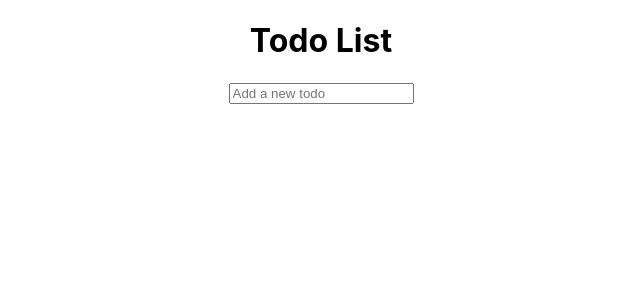
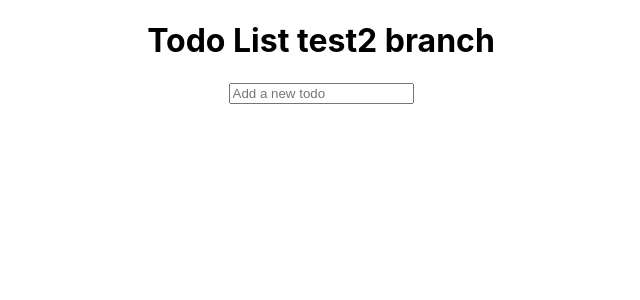
Before and after one commit to ss5815190/Redux-toolkit-todo, a React (Create React App) app: page / in a window 1280 px wide. Shown: the top 300 px of the page, without its empty margins (319-959 px from the left). Built offline with nearby package versions, Linux system fonts and the light colour scheme.

Commit message:
branch 2

```diff
--- a/src/App.jsx
+++ b/src/App.jsx
@@ -22,7 +22,7 @@ function App() {
 
   return (
     <div className="App">
-      <h1>Todo List</h1>
+      <h1>Todo List test2 branch</h1>
       <input
         type="text"
         placeholder="Add a new todo"
```
